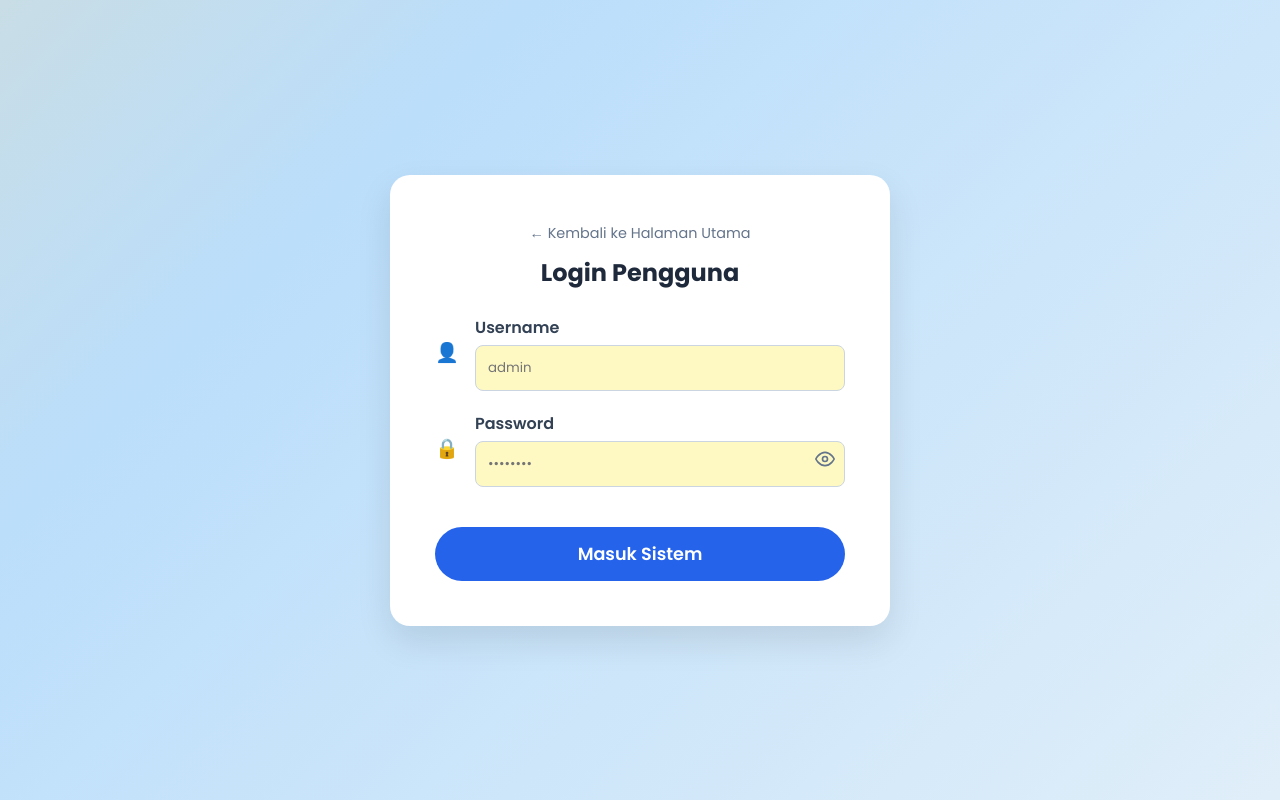
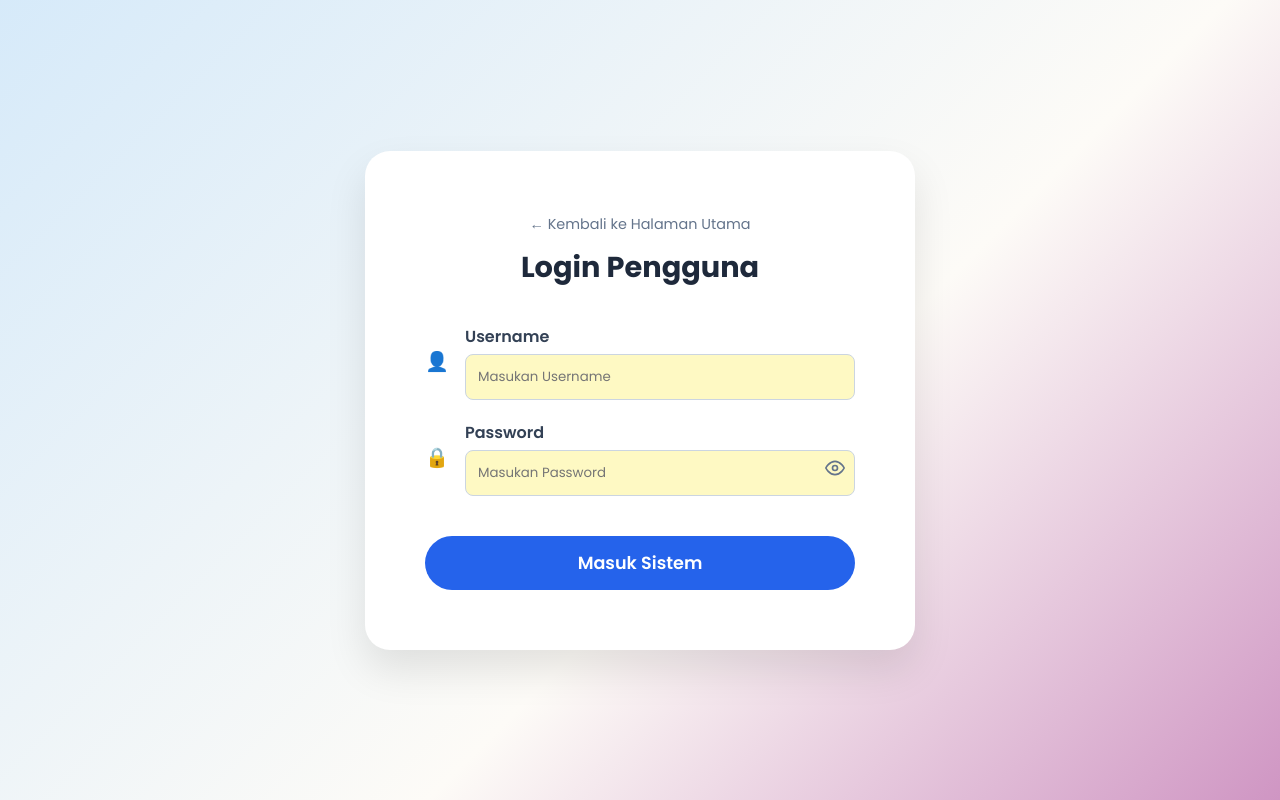
Before and after one commit to cintanussy102-del/PA-AmartaUtomo, a Flask app: page /login in a window 1280 px wide. Run offline with Flask 3, Linux system fonts and the light colour scheme.

Commit message:
update dashboard admin dan halaman login

```diff
--- a/TA_CV_AMARTA_UTOMO/views/static/css/style.css
+++ b/TA_CV_AMARTA_UTOMO/views/static/css/style.css
@@ -10,9 +10,9 @@
 
 body {
     /* Perpaduan warna biru langit dan krem lembut */
-    background: linear-gradient(135deg, #dcf0ff, #ffd98d, #bbdefb, #fdfbf7);
-    background-size: 400% 400%; /* Membuat latar belakang lebih besar agar bisa digeser */
-    animation: gradientAnimation 15s ease infinite; /* Animasi bergerak terus menerus */
+    background: linear-gradient(135deg, #d10404, #d39c54, #bbdefb, #fdfbf7, #8d0378);
+    background-size: 400% 400%;
+    animation: gradientAnimation 13s ease infinite;
     min-height: 100vh;
     display: flex;
     justify-content: center;
@@ -162,18 +162,18 @@
 
 .login-card {
     background: white;
-    padding: 45px; /* Memberi ruang lebih di dalam */
-    border-radius: 20px;
-    box-shadow: 0 15px 35px rgba(0,0,0,0.1);
+    padding: 60px; /* Diperbesar agar isi kartu lebih lega */
+    border-radius: 25px; /* Sedikit lebih membulat agar terlihat modern */
+    box-shadow: 0 20px 40px rgba(0,0,0,0.1);
     width: 100%;
-    max-width: 500px; /* Lebar kartu diperbesar */
+    max-width: 550px; /* Lebar maksimum diperbesar */
     margin: 0 auto;
 }
 
 .login-card h2 {
     text-align: center;
-    margin-bottom: 25px;
-    font-size: 1.5rem;
+    margin-bottom: 35px; /* Diberi ruang antara judul dan input */
+    font-size: 1.8rem; /* Judul dibuat lebih menonjol */
     color: #1e293b;
 }
 
--- a/TA_CV_AMARTA_UTOMO/views/templates/login.html
+++ b/TA_CV_AMARTA_UTOMO/views/templates/login.html
@@ -27,7 +27,7 @@
             <span class="icon">👤</span>
             <div class="input-field">
                 <label>Username</label>
-                <input type="text" name="username" placeholder="admin" required>
+                <input type="text" name="username" placeholder="Masukan Username" required>
             </div>
         </div>
 
@@ -35,7 +35,7 @@
             <span class="icon">🔒</span>
             <div class="input-field">
                 <label>Password</label>
-                <input type="password" name="password" id="password" placeholder="••••••••" required>
+                <input type="password" name="password" id="password" placeholder="Masukan Password" required>
                 <button type="button" class="eye-toggle" onclick="togglePassword()">
                     <svg width="20" height="20" viewBox="0 0 24 24" fill="none" stroke="currentColor" stroke-width="2">
                         <path d="M1 12s4-8 11-8 11 8 11 8-4 8-11 8-11-8-11-8z"></path>
```
